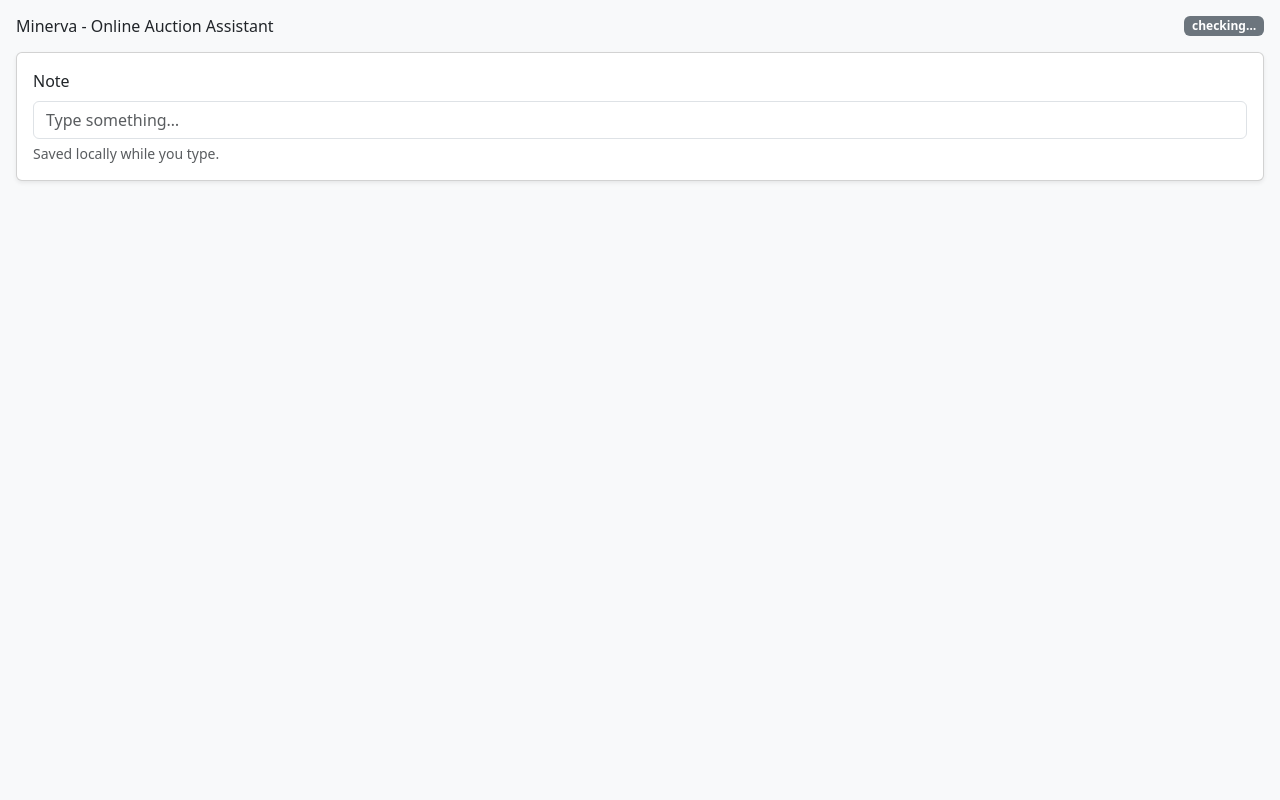
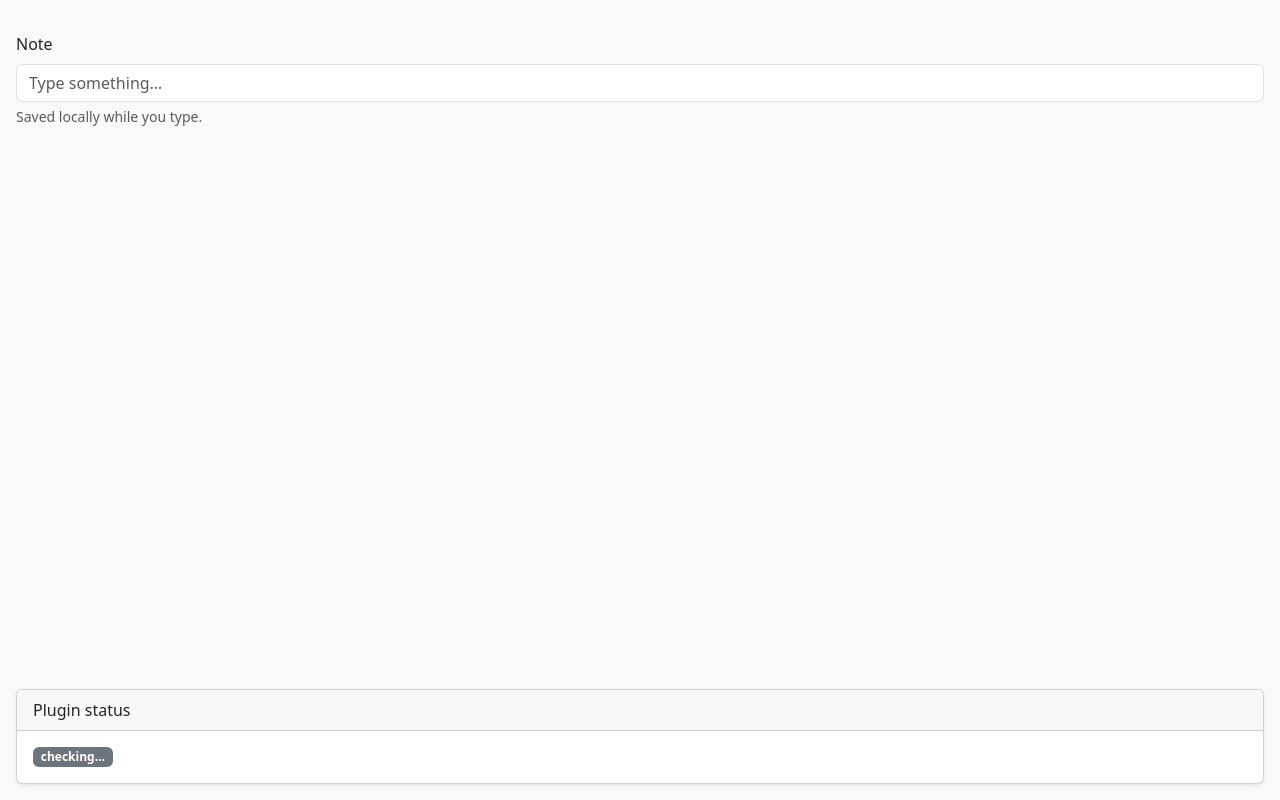
Before and after one commit to radyak/minerva-browserplugin, a website: page src/panel/panel.html in a window 1280 px wide. Drawn offline with nearby package versions, Linux system fonts and the light colour scheme.

Commit message:
feat: [by AI] Separate form and status in panel

```diff
--- a/src/panel/panel.html
+++ b/src/panel/panel.html
@@ -3,19 +3,17 @@
   <head>
     <meta charset="utf-8" />
     <meta name="viewport" content="width=device-width, initial-scale=1" />
-    <title>Minerva - Online Auction Assistant</title>
+    <title>Minerva</title>
     <link rel="stylesheet" href="../vendor/bootstrap.min.css" />
     <link rel="stylesheet" href="panel.css" />
   </head>
   <body class="bg-body-tertiary">
-    <div class="d-flex flex-column gap-3 p-3">
+    <div class="d-flex flex-column gap-3 p-3 min-vh-100">
       <header class="d-flex align-items-center justify-content-between gap-2">
-        <h1 class="h6 mb-0">Minerva - Online Auction Assistant</h1>
-        <span id="status" class="badge text-bg-secondary">checking…</span>
       </header>
 
-      <div class="card shadow-sm">
-        <div class="card-body">
+      <form>
+        <fieldset>
             <label for="note" class="form-label">Note</label>
             <input
               type="text"
@@ -25,8 +23,20 @@
               autocomplete="off"
             />
             <div class="form-text">Saved locally while you type.</div>
+          </fieldset>
+      </form>
+
+      <!-- Plugin status section, pinned to the bottom of the panel. -->
+      <footer class="mt-auto">
+        <div class="card shadow-sm w-100">
+          <div class="card-header">
+            Plugin status
+          </div>
+          <div class="card-body d-flex align-items-center justify-content-between gap-2">
+            <span id="status" class="badge text-bg-secondary">checking…</span>
           </div>
         </div>
+      </footer>
     </div>
 
     <script src="panel.js"></script>
```
Lines whose indentation alone changed are shown as unchanged.
